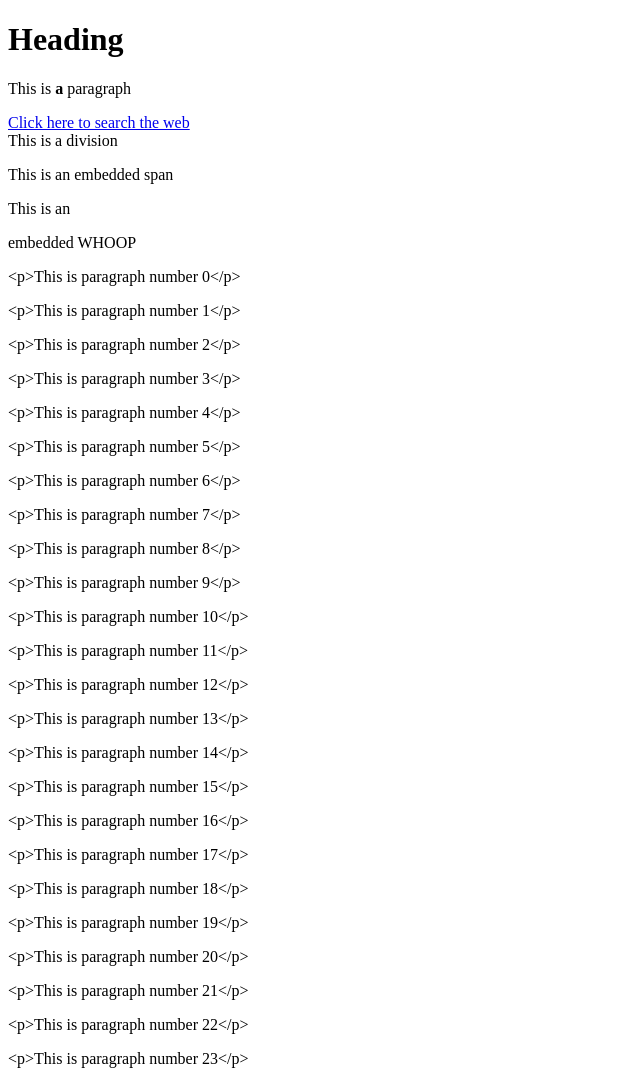
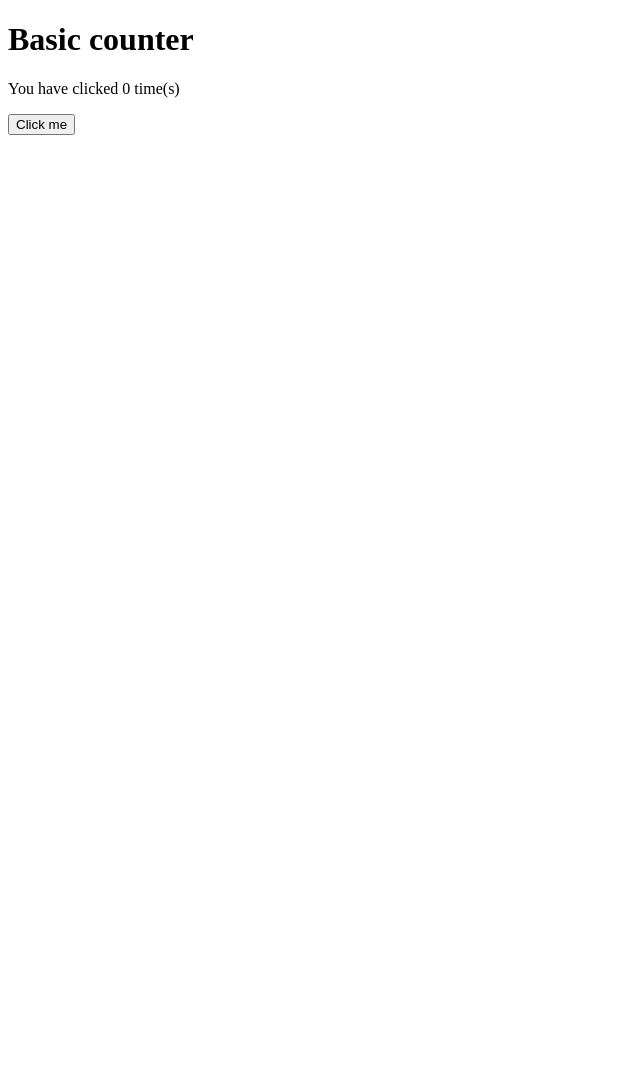
Before and after one commit to kenny-cfg/dom-1, a plain HTML site: page index.html in a window 1280 px wide. Shown: the top 1071 px of the page, without its empty margins (0-640 px from the left). After the commit the page ends 800 px from the top, so only its background shows below. Drawn offline with Linux system fonts and the light colour scheme.

Commit message:
Button form, JS to extract button with id

```diff
--- a/index.html
+++ b/index.html
@@ -6,12 +6,9 @@
   <title>Title</title>
 </head>
 <body>
-  <h1>Heading</h1>
-  <p>This is <b>a</b> paragraph</p>
-  <a href="https://google.com">Click here to search the web</a>
-  <div>This is a division</div>
-  <p>This is an <span>embedded</span> span</p>
-  <p>This is an <div id="embedded_div">embedded WHOOP</div> div</p>
+  <h1>Basic counter</h1>
+  <p>You have clicked <span id="counter">0</span> time(s)</p>
+  <button id="click_me_button">Click me</button>
 </body>
 <script src="./index.js"></script>
 </html>
--- a/index.js
+++ b/index.js
@@ -1,7 +1,3 @@
-const embeddedDiv = document.getElementById('embedded_div')
+const button = document.getElementById('click_me_button')
 
-for (let i = 0; i < 1000; i++) {
-  const newParagraph = document.createElement('p')
-  newParagraph.innerText = `<p>This is paragraph number ${i}</p>`
-  embeddedDiv.append(newParagraph)
-}
+console.log(button)
```
